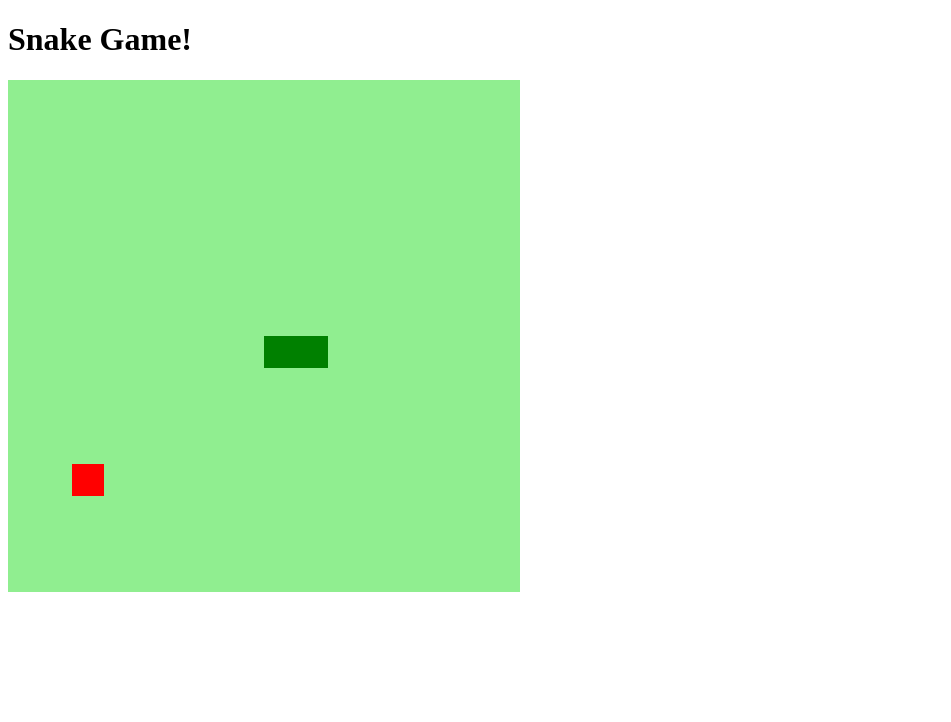
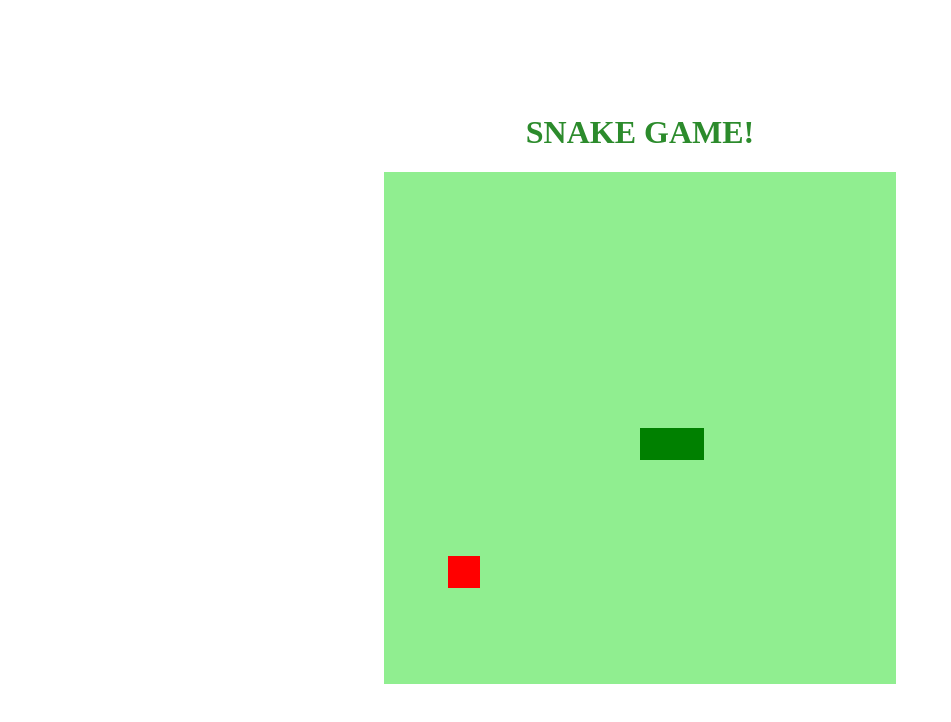
Before and after one commit to IagoValle/snake-game, a plain HTML site: page index.html in a window 1280 px wide. Shown: the whole page, without its empty margins (0-951 px from the left). Drawn offline with Linux system fonts and the light colour scheme.

Commit message:
Adicionei o Titulo e finalizei o projeto.

```diff
--- a/index.html
+++ b/index.html
@@ -9,7 +9,7 @@
     <title>Snake Game</title>
   </head>
   <body>
-    <h1>Snake Game!</h1>
+    <h1>SNAKE GAME!</h1>
     <canvas id="snake" width="512" height="512"></canvas>
   </body>
 </html>
--- a/styles.css
+++ b/styles.css
@@ -0,0 +1,9 @@
+body {
+  height: 95vh;
+  width: 95;
+  display: flex;
+  justify-content: center;
+  align-items: center;
+  flex-direction: column;
+  color: rgb(44, 139, 44);
+}
```
